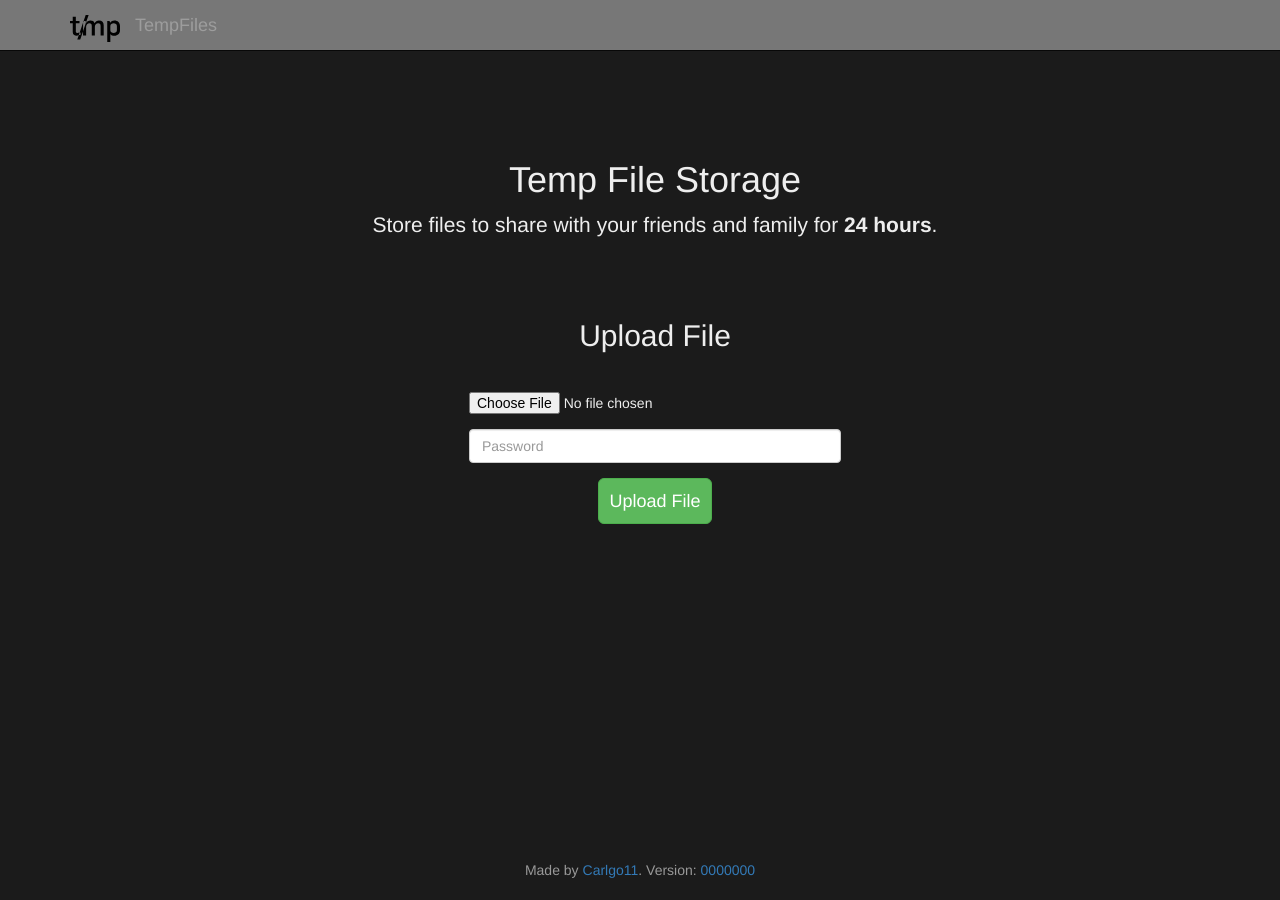
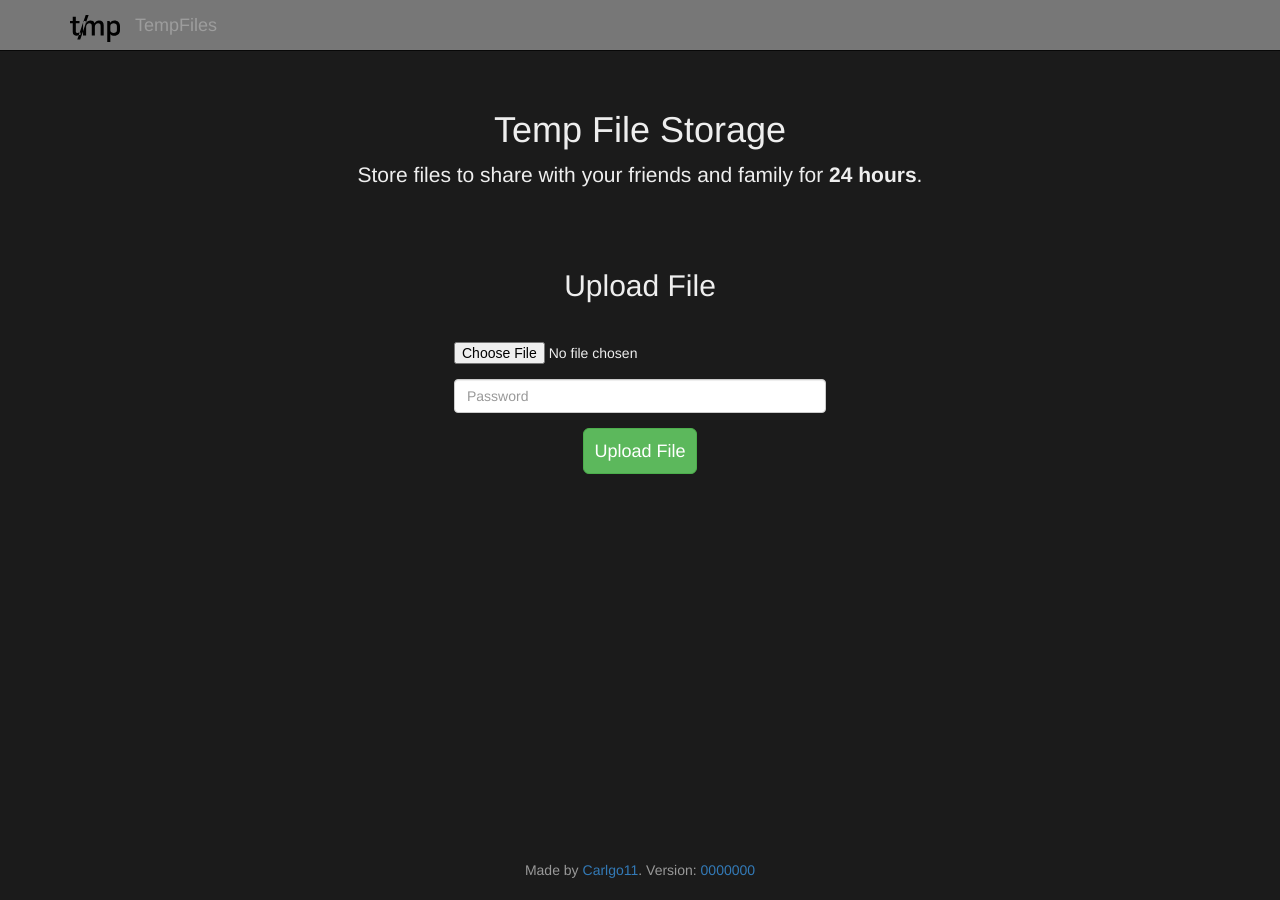
Before and after one commit to tempfiles-download/Frontend, a Jekyll site: the page built from frontend/index.html, in a window 1280 px wide. Built offline with Jekyll 4.4.1, drawn with Linux system fonts in a browser that asks for light colours.

Commit message:
Cleanup of index.html

```diff
--- a/frontend/index.html
+++ b/frontend/index.html
@@ -1,7 +1,6 @@
 ---
 layout: default
 ---
-<div class="container main_container">
 
     <div class="description">
         <h1>Temp File Storage</h1>
@@ -49,7 +48,4 @@ layout: default
 
                 <div class='form-group center'><button class="btn btn-lg btn-success upload-btn" type="button" name="upload-submit" id="upload-submit">Upload File</button></div>
             </form> <!-- upload_form -->
-
     </div> <!-- /upload_file -->
-
-</div> <!-- /container -->
```
